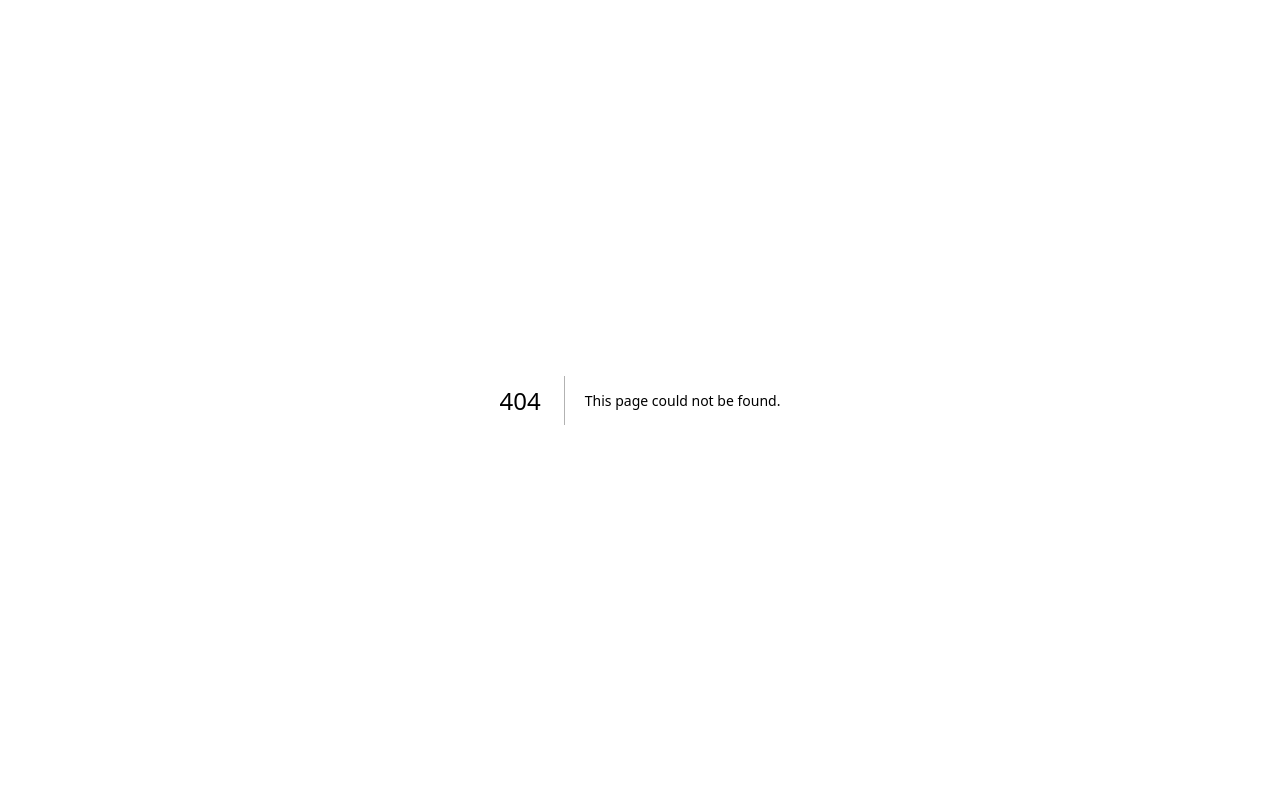
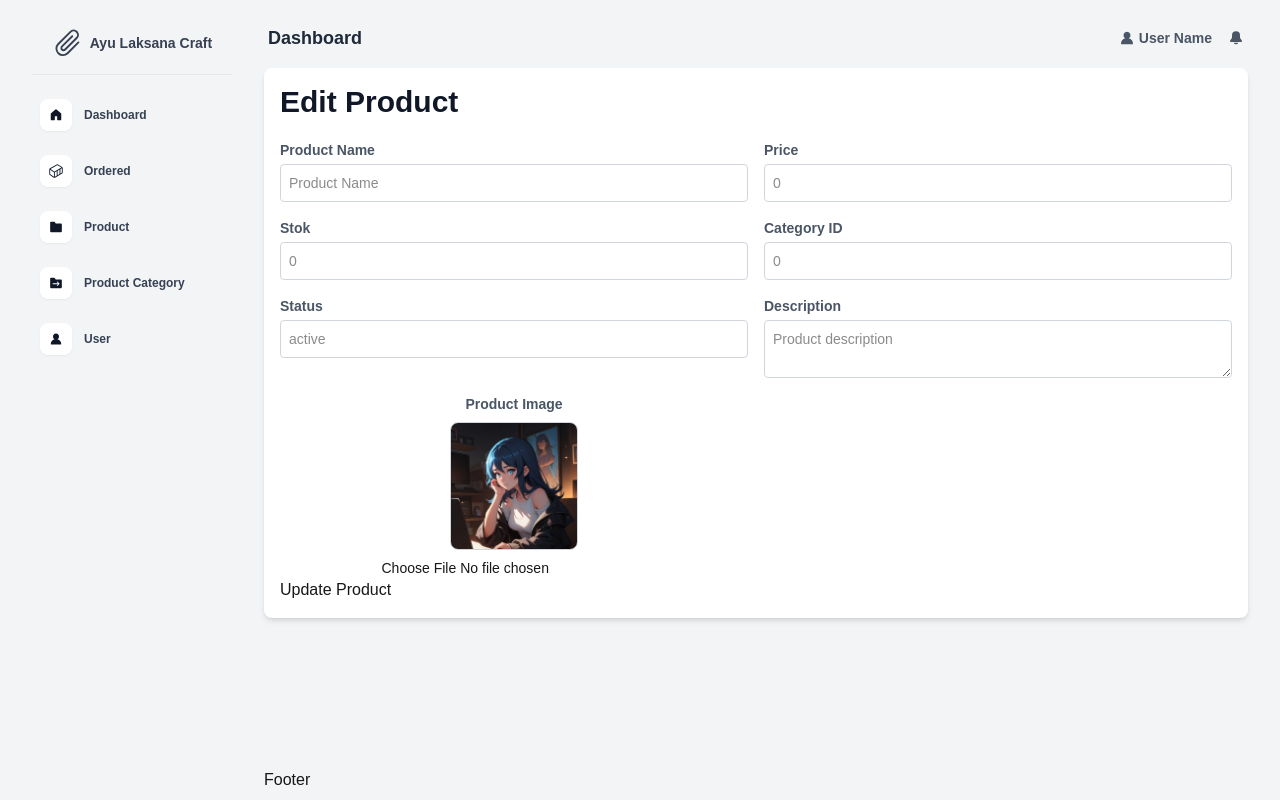
Before and after one commit to suanggawija/ayu-laksana-crafts-app, a Next.js app: page /dashboard/product/1/edit in a window 1280 px wide. Before the commit this address had no page. Built offline with nearby package versions, Linux system fonts and the light colour scheme; no server answers.

Commit message:
feat: generate product edit dashboard page

```diff
--- /dev/null
+++ b/src/app/(dashboard)/dashboard/product/[id]/edit/page.tsx
@@ -0,0 +1,168 @@
+"use client";
+import { FormInput, FormInputTextArea } from "@/components/ui/Input";
+import { showDataProduct, updateDataProduct } from "@/lib/api/products";
+import { Product } from "@/types/interface/Produtcs";
+import { useParams } from "next/navigation";
+import React, { useEffect, useState } from "react";
+
+const EditProduct = () => {
+  const id = useParams().id;
+  const [formData, setFormData] = useState({
+    name: "",
+    description: "",
+    price: "",
+    stock: "",
+    category_id: "",
+    category_name: "",
+    image_url: "",
+    status: "",
+  });
+  const [previewImage, setPreviewImage] = useState<string | null>(
+    formData.image_url
+  );
+
+  const fetchProduct = async () => {
+    try {
+      const data = await showDataProduct({ id });
+
+      setFormData({
+        name: data.name,
+        description: data.description,
+        price: data.price,
+        stock: data.stock,
+        category_id: data.category_id,
+        category_name: data.category_name,
+        image_url: data.image_url,
+        status: data.status,
+      });
+    } catch (error) {
+      console.error(error);
+    }
+  };
+
+  const handleInputChange = (
+    e: React.ChangeEvent<HTMLInputElement | HTMLTextAreaElement>
+  ) => {
+    const { name, value } = e.target;
+    setFormData((prev) => ({ ...prev, [name]: value }));
+  };
+
+  const handleFileChange = (e: React.ChangeEvent<HTMLInputElement>) => {
+    const file = e.target.files?.[0];
+    if (file) {
+      const fileUrl = URL.createObjectURL(file);
+      setPreviewImage(fileUrl);
+      setFormData((prev) => ({ ...prev, image_url: file }));
+    }
+  };
+
+  const handleSubmit = async (e: React.FormEvent) => {
+    e.preventDefault();
+    try {
+      await updateDataProduct({ id, ...formData });
+    } catch (error) {
+      console.error(error);
+      alert("Failed to update product.");
+    }
+  };
+
+  useEffect(() => {
+    fetchProduct();
+  }, [id]);
+
+  return (
+    <section className="bg-white rounded-lg shadow-md p-4">
+      <h1 className="text-3xl text-gray-900 font-semibold ">Edit Product</h1>
+      <form onSubmit={handleSubmit} className="mt-5">
+        <div className="grid grid-cols-2 gap-4">
+          <FormInput
+            id="name"
+            name="name"
+            title="Product Name"
+            placeholder="Product Name"
+            type="text"
+            value={formData.name}
+            onChange={handleInputChange}
+            required
+          />
+          <FormInput
+            id="price"
+            name="price"
+            title="Price"
+            placeholder="0"
+            type="number"
+            value={formData.price}
+            onChange={handleInputChange}
+            required
+          />
+          <FormInput
+            id="stock"
+            name="stock"
+            title="Stok"
+            placeholder="0"
+            type="number"
+            value={formData.stock}
+            onChange={handleInputChange}
+            required
+          />
+          <FormInput
+            id="category_id"
+            name="category_id"
+            title="Category ID"
+            placeholder="0"
+            type="text"
+            value={formData.category_name}
+            onChange={handleInputChange}
+            required
+          />
+          <FormInput
+            id="status"
+            name="status"
+            title="Status"
+            placeholder="active"
+            type="text"
+            value={formData.status}
+            onChange={handleInputChange}
+            required
+          />
+          <FormInputTextArea
+            id="description"
+            name="description"
+            title="Description"
+            placeholder="Product description"
+            value={formData.description}
+            onChange={handleInputChange}
+            required
+          />
+
+          <div className="flex flex-col items-center">
+            <label
+              htmlFor="image"
+              className="text-sm font-semibold text-gray-600 mb-2"
+            >
+              Product Image
+            </label>
+            <div className="w-32 h-32 border border-gray-300 rounded-lg overflow-hidden mb-2">
+              <img
+                src={previewImage || formData.image_url || "/image.jpeg"}
+                alt="Preview"
+                className="w-full h-full object-cover"
+              />
+            </div>
+            <input
+              type="file"
+              id="image"
+              name="image"
+              accept="image/*" // Hanya menerima file gambar
+              onChange={handleFileChange}
+              className="text-sm"
+            />
+          </div>
+        </div>
+        <button type="submit">Update Product</button>
+      </form>
+    </section>
+  );
+};
+
+export default EditProduct;
```
